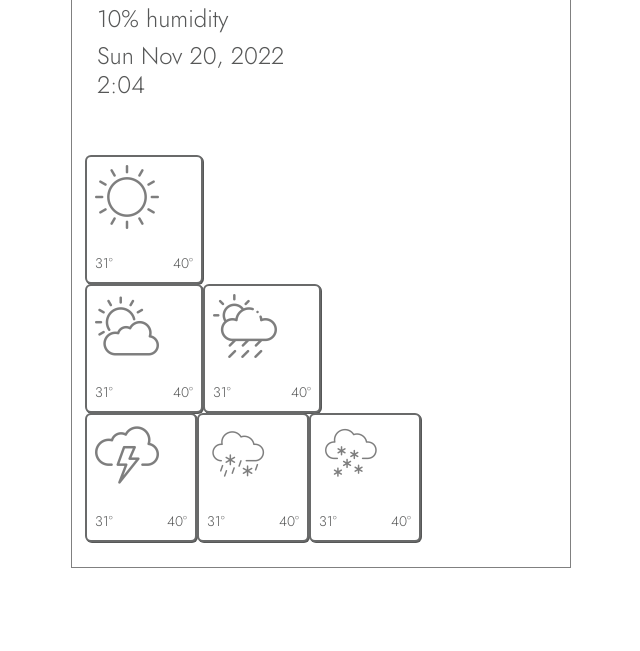
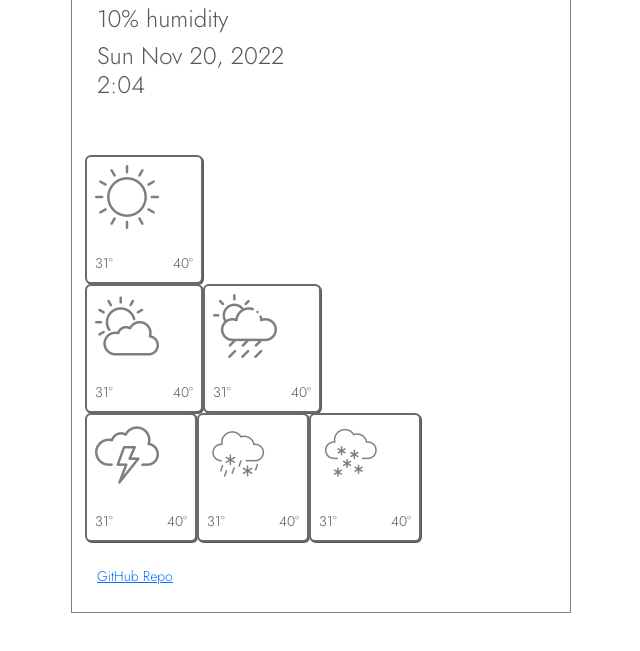
Before and after one commit to emnojacks/SheCodes, a plain HTML site: page index.html in a window 1280 px wide. Shown: the part 283-934 px from the top of the page, without its empty margins (319-959 px from the left). Before the commit the page ends 871 px from the top, so only its background shows below. Drawn offline with nearby package versions, Linux system fonts and the light colour scheme.

Commit message:
added github link

```diff
--- a/index.html
+++ b/index.html
@@ -100,8 +100,16 @@
 </div>
 
 </div>
+<br/>
+<p class="small">
+<a href="https://github.com/emnojacks/SheCodes" target="_blank" rel=”noopener”>
+GitHub Repo</a>
+</p>
 </div>
+
+<br/>
       </div>
+
     </div>
 <script src="src/index.js"></script>
   </body>
```
